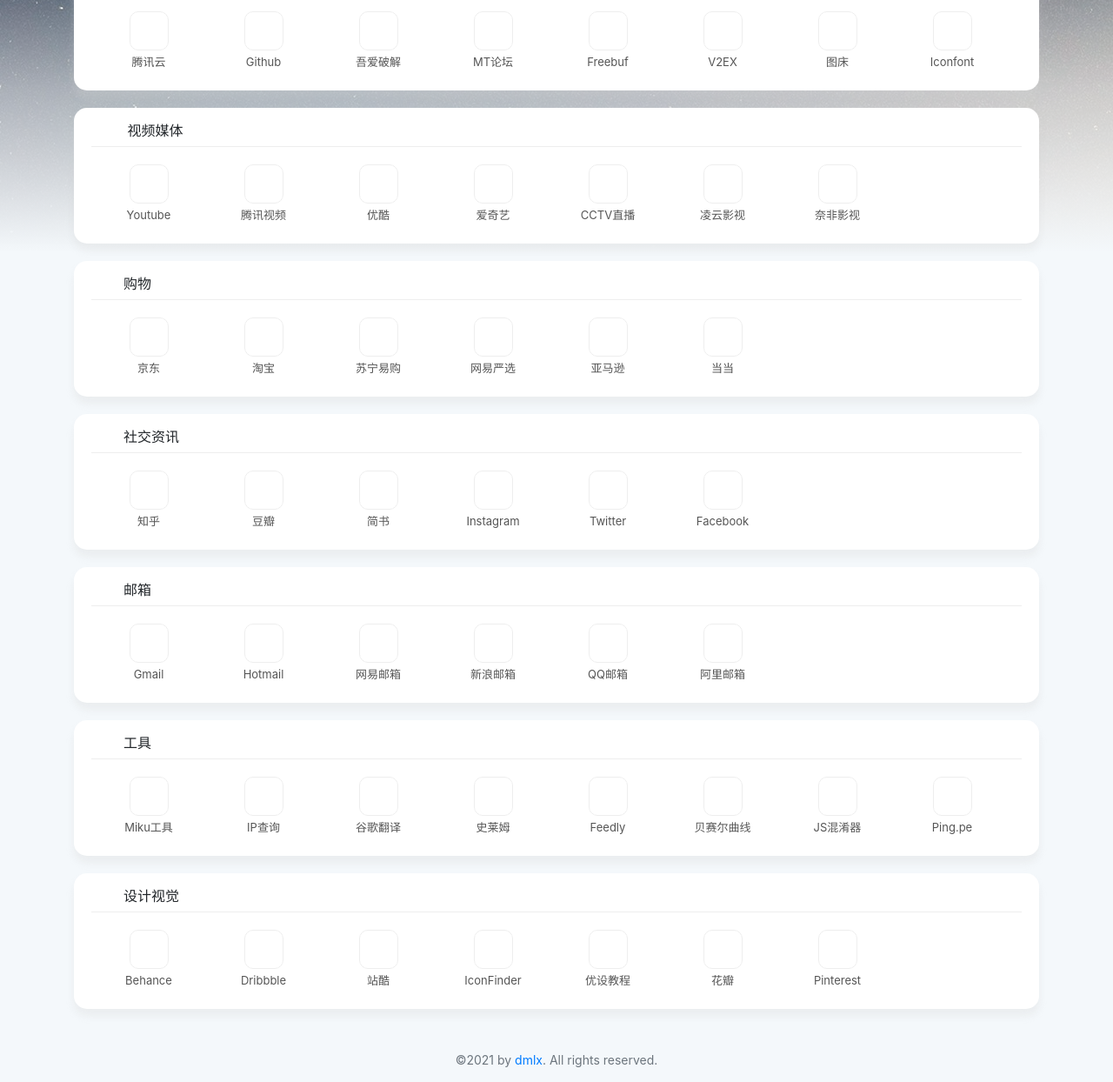
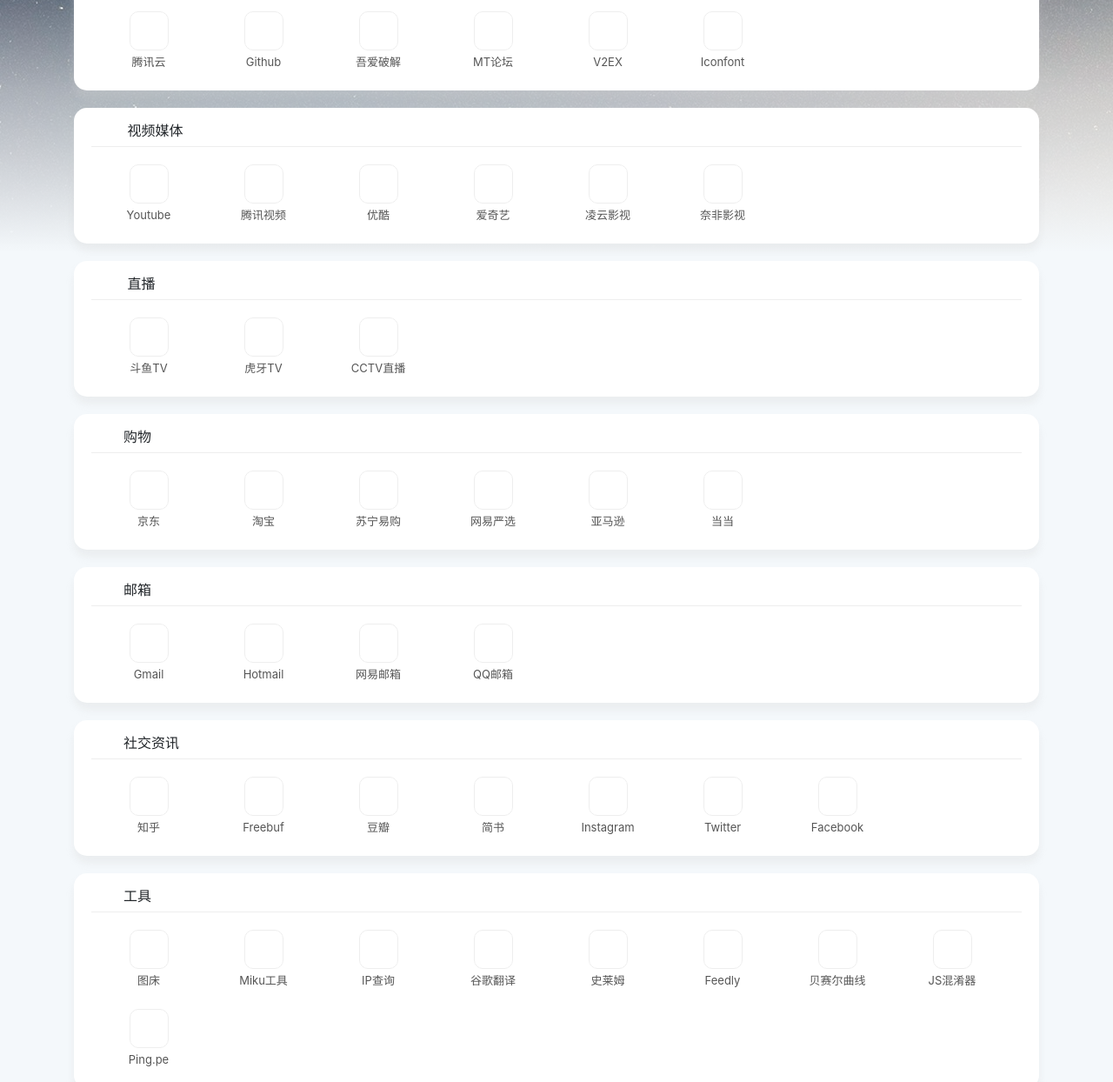
Before and after one commit to adqwzsz/so-search, a plain HTML site: page index.html in a window 1280 px wide. Shown: the part 460-1704 px from the top of the page at 87% size. Drawn offline with nearby package versions, Linux system fonts and the light colour scheme; a script that the page names is missing.

Commit message:
fast commit

```diff
--- a/index.html
+++ b/index.html
@@ -28,7 +28,7 @@
     <script src="https://cdn.jsdelivr.net/npm/jquery@3.5.1/dist/jquery.min.js"></script>
     <script src="https://at.alicdn.com/t/font_1230786_ewprpwrczvj.js"></script>
     <!-- 我自己的图标库 -->
-    <script src="https://at.alicdn.com/t/font_2579150_pkrqyr9wh7l.js"></script>
+    <script src="https://at.alicdn.com/t/font_2579150_99mb6b7wc88.js"></script>
     <script src="sou.js"></script>
     <link rel='stylesheet' href='style.css'>
 </head>
@@ -222,18 +222,12 @@
                     target="_blank"><svg class="icon" aria-hidden="true">
                         <use xlink:href="#icon-mt"></use>
                     </svg><span>MT论坛</span></a></li>
-            <li class="col-3 col-sm-3 col-md-3 col-lg-1"><a rel="nofollow" href="https://www.freebuf.com/"
-                    target="_blank"><svg class="icon" aria-hidden="true">
-                        <use xlink:href="#icon-anquan"></use>
-                    </svg><span>Freebuf</span></a></li>
+
             <li class="col-3 col-sm-3 col-md-3 col-lg-1"><a rel="nofollow" href="https://www.v2ex.com/"
                     target="_blank"><svg class="icon" aria-hidden="true">
                         <use xlink:href="#icon-v2ex"></use>
                     </svg><span>V2EX</span></a></li>
-            <li class="col-3 col-sm-3 col-md-3 col-lg-1"><a rel="nofollow" href="https://www.iconfont.cn/"
-                    target="_blank"><svg class="icon" aria-hidden="true">
-                        <use xlink:href="#icon-imgur"></use>
-                    </svg><span>图床</span></a></li>
+
 
             <li class="col-3 col-sm-3 col-md-3 col-lg-1"><a rel="nofollow" href="https://www.iconfont.cn/"
                     target="_blank"><svg class="icon" aria-hidden="true">
@@ -263,11 +257,6 @@
                     target="_blank"><svg class="icon" aria-hidden="true">
                         <use xlink:href="#icon-aiqiyi"></use>
                     </svg><span>爱奇艺</span></a></li>
-            <li class="col-3 col-sm-3 col-md-3 col-lg-1"><a rel="nofollow" href="https://tv.cctv.com/live/index.shtml"
-                    target="_blank"><svg class="icon" aria-hidden="true">
-                        <use xlink:href="#icon-cctv"></use>
-                    </svg><span>CCTV直播</span></a></li>
-
 
             <li class="col-3 col-sm-3 col-md-3 col-lg-1"><a rel="nofollow" href="https://www.lyys8.com/"
                     target="_blank"><svg class="icon" aria-hidden="true">
@@ -277,6 +266,25 @@
                     target="_blank"><svg class="icon" aria-hidden="true">
                         <use xlink:href="#icon-netflix"></use>
                     </svg><span>奈非影视</span></a></li>
+        </ul>
+        <ul class="mylist row">
+
+            <li class="title"><svg class="icon" aria-hidden="true">
+                    <use xlink:href="#icon-shipin"></use>
+                </svg> 直播</li>
+            <li class="col-3 col-sm-3 col-md-3 col-lg-1"><a rel="nofollow" href="https://www.douyu.com/directory/all"
+                    target="_blank"><svg class="icon" aria-hidden="true">
+                        <use xlink:href="#icon-douyu"></use>
+                    </svg><span>斗鱼TV</span></a></li>
+            <li class="col-3 col-sm-3 col-md-3 col-lg-1"><a rel="nofollow" href="https://www.huya.com/l"
+                    target="_blank"><svg class="icon" aria-hidden="true">
+                        <use href="#icon-huya"></use>
+                    </svg><span>虎牙TV</span></a></li>
+            <li class="col-3 col-sm-3 col-md-3 col-lg-1"><a rel="nofollow" href="https://tv.cctv.com/live/index.shtml"
+                    target="_blank"><svg class="icon" aria-hidden="true">
+                        <use xlink:href="#icon-cctv"></use>
+                    </svg><span>CCTV直播</span></a></li>
+
         </ul>
         <ul class="mylist row">
             <li class="title"><svg class="icon" aria-hidden="true">
@@ -309,7 +317,28 @@
                     </svg><span>当当</span></a></li>
         </ul>
 
+        <ul class="mylist row">
+            <li class="title"><svg class="icon" aria-hidden="true">
+                    <use xlink:href="#icon-youxiang"></use>
+                </svg>邮箱</li>
+            <li class="col-3 col-sm-3 col-md-3 col-lg-1"><a rel="nofollow"
+                    href="https://mail.google.com/mail/u/0/#inbox" target="_blank"><svg class="icon" aria-hidden="true">
+                        <use xlink:href="#icon-gmail"></use>
+                    </svg><span>Gmail</span></a></li>
+            <li class="col-3 col-sm-3 col-md-3 col-lg-1"><a rel="nofollow" href="https://outlook.live.com/mail/"
+                    target="_blank"><svg class="icon" aria-hidden="true">
+                        <use xlink:href="#icon-windows"></use>
+                    </svg><span>Hotmail</span></a></li>
+            <li class="col-3 col-sm-3 col-md-3 col-lg-1"><a rel="nofollow" href="https://mail.163.com/"
+                    target="_blank"><svg class="icon" aria-hidden="true">
+                        <use xlink:href="#icon-wangyi"></use>
+                    </svg><span>网易邮箱</span></a></li>
+            <li class="col-3 col-sm-3 col-md-3 col-lg-1"><a rel="nofollow" href="https://mail.qq.com/"
+                    target="_blank"><svg class="icon" aria-hidden="true">
+                        <use xlink:href="#icon-QQ"></use>
+                    </svg><span>QQ邮箱</span></a></li>
 
+        </ul>
         <ul class="mylist row">
             <li class="title"><svg class="icon" aria-hidden="true">
                     <use xlink:href="#icon-msg"></use>
@@ -318,6 +347,10 @@
                     target="_blank"><svg class="icon" aria-hidden="true">
                         <use xlink:href="#icon-zhihu"></use>
                     </svg><span>知乎</span></a></li>
+            <li class="col-3 col-sm-3 col-md-3 col-lg-1"><a rel="nofollow" href="https://www.freebuf.com/"
+                    target="_blank"><svg class="icon" aria-hidden="true">
+                        <use xlink:href="#icon-anquan"></use>
+                    </svg><span>Freebuf</span></a></li>
             <li class="col-3 col-sm-3 col-md-3 col-lg-1"><a rel="nofollow" href="https://www.douban.com/"
                     target="_blank"><svg class="icon" aria-hidden="true">
                         <use xlink:href="#icon-douban"></use>
@@ -340,39 +373,15 @@
                         <use xlink:href="#icon-facebook"></use>
                     </svg><span>Facebook</span></a></li>
         </ul>
-        <ul class="mylist row">
-            <li class="title"><svg class="icon" aria-hidden="true">
-                    <use xlink:href="#icon-youxiang"></use>
-                </svg>邮箱</li>
-            <li class="col-3 col-sm-3 col-md-3 col-lg-1"><a rel="nofollow"
-                    href="https://mail.google.com/mail/u/0/#inbox" target="_blank"><svg class="icon" aria-hidden="true">
-                        <use xlink:href="#icon-gmail"></use>
-                    </svg><span>Gmail</span></a></li>
-            <li class="col-3 col-sm-3 col-md-3 col-lg-1"><a rel="nofollow" href="https://outlook.live.com/mail/"
-                    target="_blank"><svg class="icon" aria-hidden="true">
-                        <use xlink:href="#icon-windows"></use>
-                    </svg><span>Hotmail</span></a></li>
-            <li class="col-3 col-sm-3 col-md-3 col-lg-1"><a rel="nofollow" href="https://mail.163.com/"
-                    target="_blank"><svg class="icon" aria-hidden="true">
-                        <use xlink:href="#icon-wangyi"></use>
-                    </svg><span>网易邮箱</span></a></li>
-            <li class="col-3 col-sm-3 col-md-3 col-lg-1"><a rel="nofollow" href="https://mail.sina.com.cn/"
-                    target="_blank"><svg class="icon" aria-hidden="true">
-                        <use xlink:href="#icon-xinlangwang"></use>
-                    </svg><span>新浪邮箱</span></a></li>
-            <li class="col-3 col-sm-3 col-md-3 col-lg-1"><a rel="nofollow" href="https://mail.qq.com/"
-                    target="_blank"><svg class="icon" aria-hidden="true">
-                        <use xlink:href="#icon-QQ"></use>
-                    </svg><span>QQ邮箱</span></a></li>
-            <li class="col-3 col-sm-3 col-md-3 col-lg-1"><a rel="nofollow" href="https://qiye.aliyun.com/"
-                    target="_blank"><svg class="icon" aria-hidden="true">
-                        <use xlink:href="#icon-yunyouxiang"></use>
-                    </svg><span>阿里邮箱</span></a></li>
-        </ul>
+
         <ul class="mylist row">
             <li class="title"><svg class="icon" aria-hidden="true">
                     <use xlink:href="#icon-ai-tool"></use>
                 </svg>工具</li>
+            <li class="col-3 col-sm-3 col-md-3 col-lg-1"><a rel="nofollow" href="https://www.iconfont.cn/"
+                    target="_blank"><svg class="icon" aria-hidden="true">
+                        <use xlink:href="#icon-imgur"></use>
+                    </svg><span>图床</span></a></li>
             <li class="col-3 col-sm-3 col-md-3 col-lg-1"><a rel="nofollow" href="https://tools.miku.ac/"
                     target="_blank"><svg class="icon" aria-hidden="true">
                         <use xlink:href="#icon-ai-tool"></use>
```
